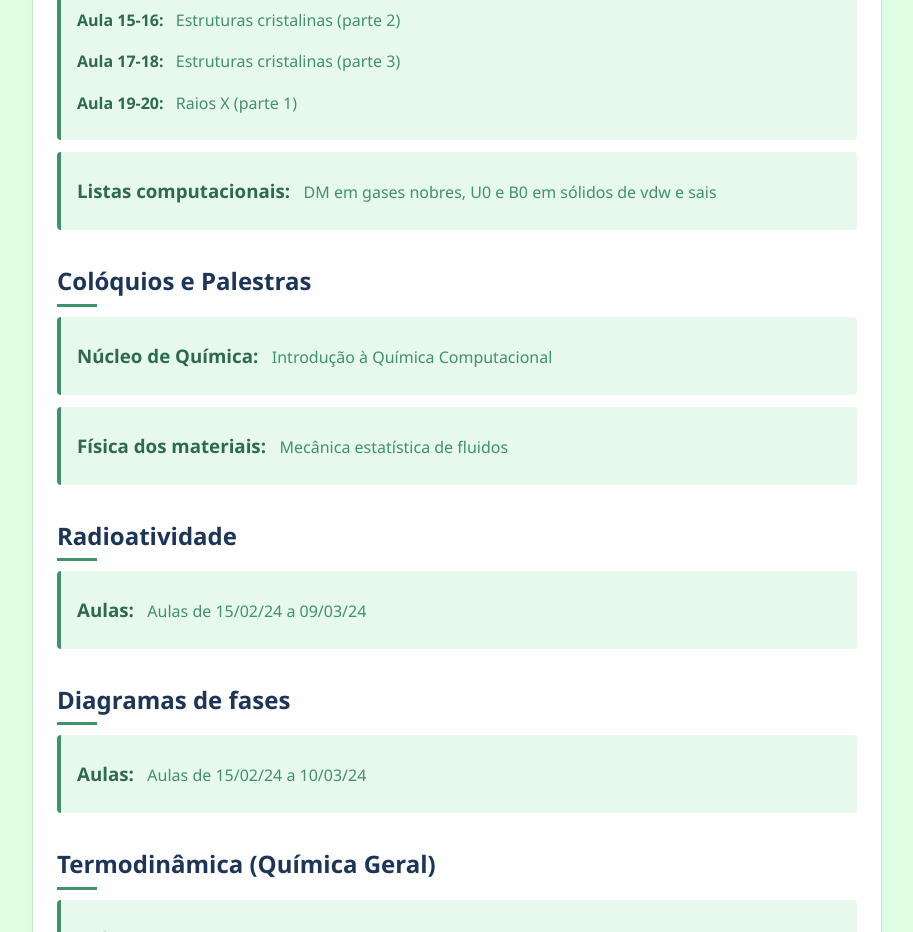
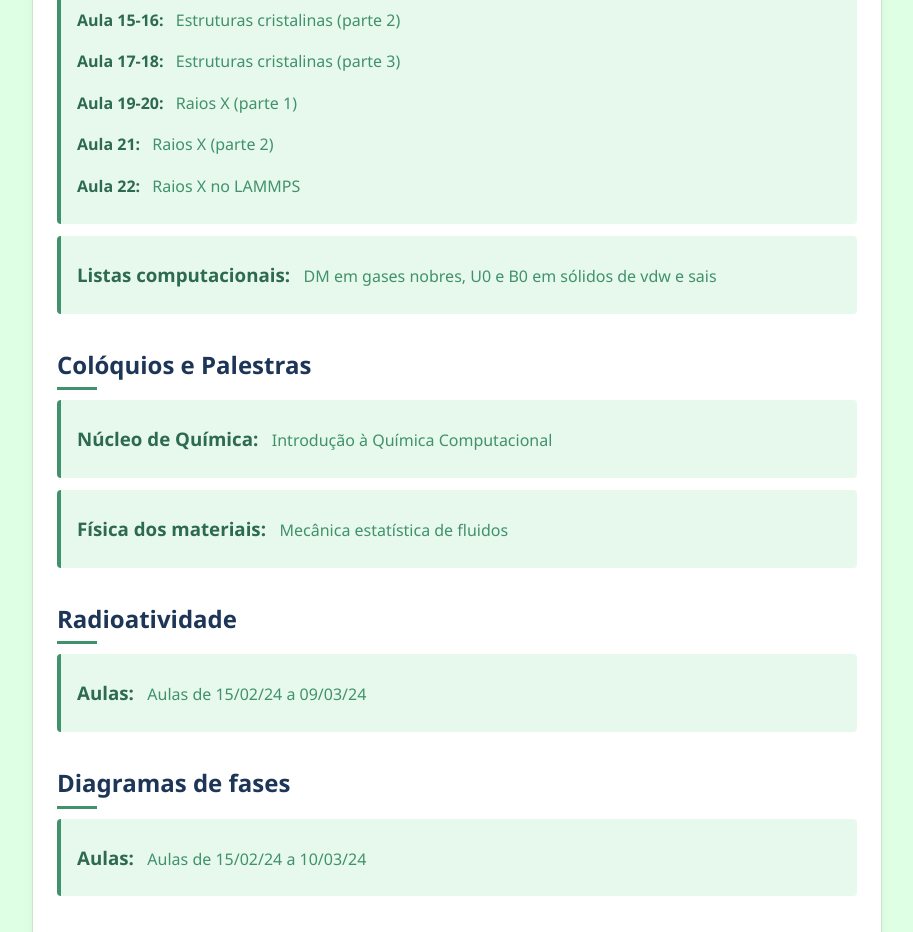
Before and after one commit to DiegoRaposo/diegoraposo.github.io, a plain HTML site: page index.html in a window 1280 px wide. Shown: the part 3700-4632 px from the top of the page, without its empty margins (183-1096 px from the left). Drawn offline with Linux system fonts and the light colour scheme.

Commit message:
Update index.html

```diff
--- a/index.html
+++ b/index.html
@@ -485,6 +485,18 @@
             </a>
             </p>
 
+            <p class="cienciadosamateriais">
+                <span class="date">Aula 21:</span>
+                <a href="https://github.com/DiegoRaposo/diegoraposo.github.io/blob/main/Aula_15_CieMat_FM_2026_2.pdf"> Raios X (parte 2)
+            </a>
+            </p>
+
+            <p class="cienciadosamateriais">
+                <span class="date">Aula 22:</span>
+                <a href="https://github.com/DiegoRaposo/diegoraposo.github.io/blob/main/Aula_16_CieMat_FM_2026_2.pdf"> Raios X no LAMMPS
+            </a>
+            </p>
+
                     <li>
             <p class="cienciadosamateriais">
                 <span class="fontefoco">Listas computacionais:</span>
```
